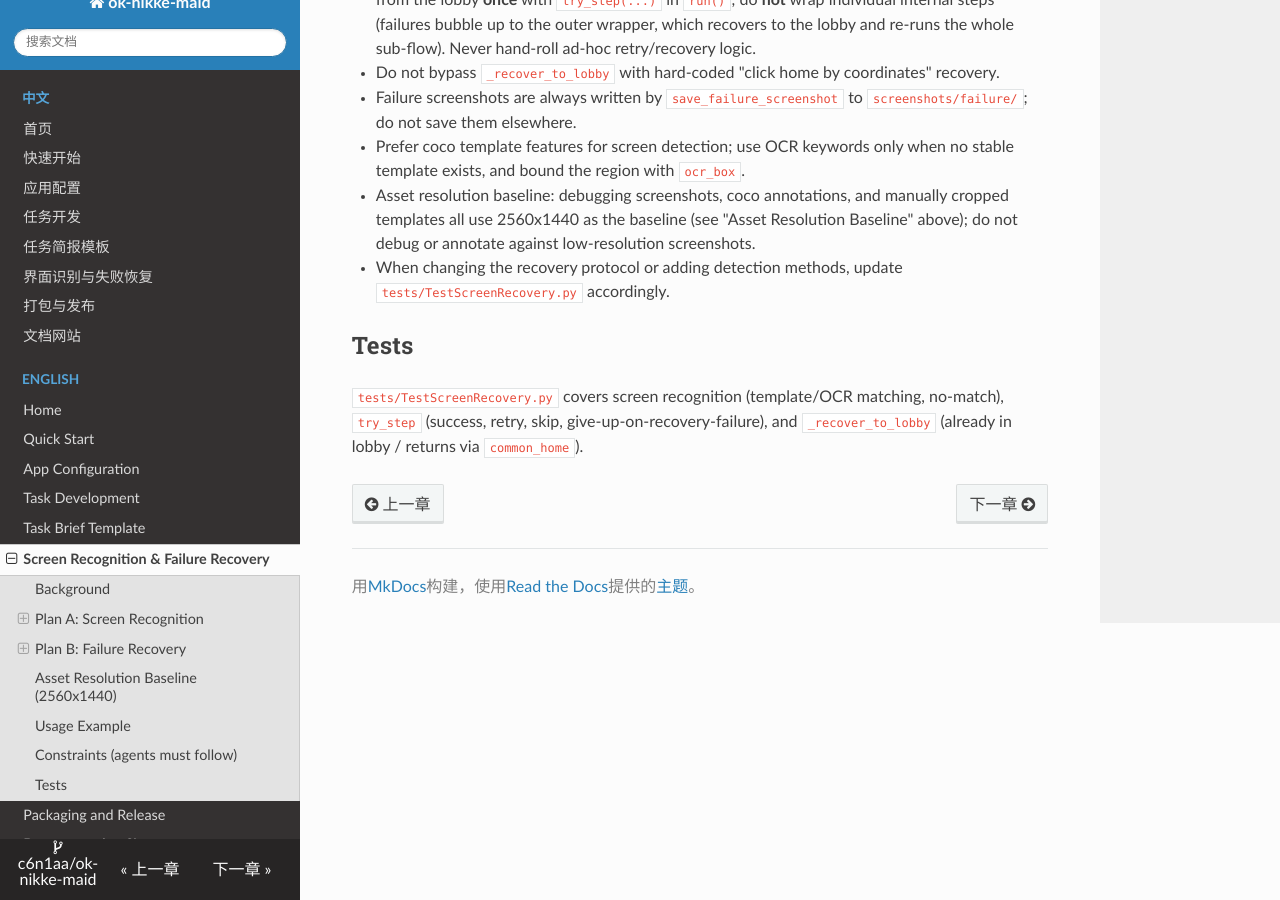
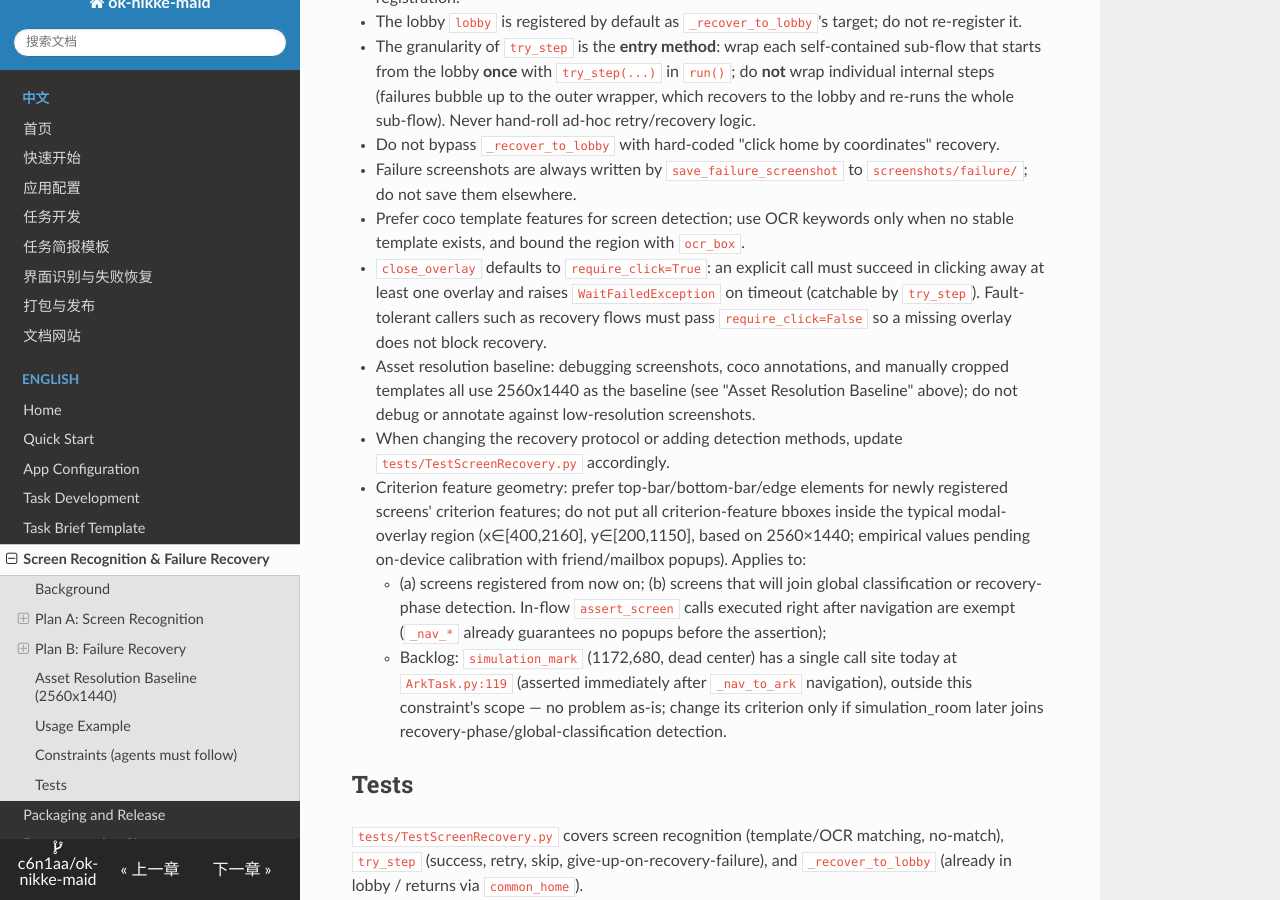
Before and after one commit to c6n1aa/ok-nikke, an MkDocs documentation site: the page built from docs/en/screen-and-recovery.md, in a window 1280 px wide and 900 px high, scrolled down 3359 px. Built offline with MkDocs 1.6.1, drawn with Linux system fonts in a browser that asks for light colours; nearby versions of some CDN libraries; some of the changed text lies outside the part shown.

Commit message:
docs(screen-recovery): add geometry constraint for screen criterion features
模态弹窗（居中弹窗+全屏压暗遮罩）覆盖区 x∈[400,2160]、y∈[200,1150]
（2560×1440 基准，经验值待实机以好友/邮箱弹窗校准）内的特征在弹窗
存在时仍可能命中，全部判据落入该区会导致界面误判。约束条款写入
「约束」一节：新注册界面与参与全局分类/恢复期判定的界面的判据特征
优先选顶栏/底栏/边缘元素；流程内部导航后立即执行的 assert_screen
不受限。Backlog 登记 simulation_mark（唯一使用点 ArkTask.py:119，
导航后立即断言，现状无问题）。register_screen 小节加指引；
英文镜像逐条同步（并补齐中文版已有而英文缺失的 close_overlay 条款，
两侧列表条数一致）。

mkdocs.yml 增加 exclude_docs：screen-recovery-evolution 提示词、
上游计划、framework-upgrade 分析与 after_quick_start/api_doc 参考
文档均为 agent 内部资料，从未入 nav，排除出站点构建以使
mkdocs build --strict 通过（7 个预存在警告清零）。

```diff
--- a/docs/en/screen-and-recovery.md
+++ b/docs/en/screen-and-recovery.md
@@ -25,6 +25,7 @@ self.register_screen(name, features=(), keywords=(), ocr_box=None)
 `NikkeBaseTask.__init__` registers the lobby by default: `register_screen("lobby", features=["ark"])` — "ark button visible = back in the lobby".
 
 > Registration is **optional**: only register a screen when the task actually needs to detect it (`is_screen`/`wait_screen`/`assert_screen`) or needs it as a recovery target. Transient overlay pages (friend/mailbox), popups, and simple click-through tasks need no extra registration.
+> Criterion features carry an extra geometric constraint: prefer top-bar/bottom-bar/edge elements and avoid putting all criterion features inside the typical modal-overlay region — see the "Criterion feature geometry" clause in the Constraints section below.
 
 ### Detection API
 
@@ -91,8 +92,12 @@ self.assert_screen("方舟塔", time_out=10)
 - Do not bypass `_recover_to_lobby` with hard-coded "click home by coordinates" recovery.
 - Failure screenshots are always written by `save_failure_screenshot` to `screenshots/failure/`; do not save them elsewhere.
 - Prefer coco template features for screen detection; use OCR keywords only when no stable template exists, and bound the region with `ocr_box`.
+- `close_overlay` defaults to `require_click=True`: an explicit call must succeed in clicking away at least one overlay and raises `WaitFailedException` on timeout (catchable by `try_step`). Fault-tolerant callers such as recovery flows must pass `require_click=False` so a missing overlay does not block recovery.
 - Asset resolution baseline: debugging screenshots, coco annotations, and manually cropped templates all use 2560x1440 as the baseline (see "Asset Resolution Baseline" above); do not debug or annotate against low-resolution screenshots.
 - When changing the recovery protocol or adding detection methods, update `tests/TestScreenRecovery.py` accordingly.
+- Criterion feature geometry: prefer top-bar/bottom-bar/edge elements for newly registered screens' criterion features; do not put all criterion-feature bboxes inside the typical modal-overlay region (x∈[400,2160], y∈[200,1150], based on 2560×1440; empirical values pending on-device calibration with friend/mailbox popups). Applies to:
+    - (a) screens registered from now on; (b) screens that will join global classification or recovery-phase detection. In-flow `assert_screen` calls executed right after navigation are exempt (`_nav_*` already guarantees no popups before the assertion);
+    - Backlog: `simulation_mark` (1172,680, dead center) has a single call site today at `ArkTask.py:119` (asserted immediately after `_nav_to_ark` navigation), outside this constraint's scope — no problem as-is; change its criterion only if simulation_room later joins recovery-phase/global-classification detection.
 
 ## Tests
 
--- a/mkdocs.yml
+++ b/mkdocs.yml
@@ -14,6 +14,13 @@ theme:
 
 plugins:
   - search
+exclude_docs: |
+  screen-recovery-evolution/
+  screen-recovery-evolution-plan.md
+  framework-upgrade-plan.md
+  framework-upgrade-impact-and-risks.md
+  after_quick_start/
+  api_doc/
 
 markdown_extensions:
   - admonition
```
Also changed, not shown: docs/screen-and-recovery.md (+4 -0 lines).
